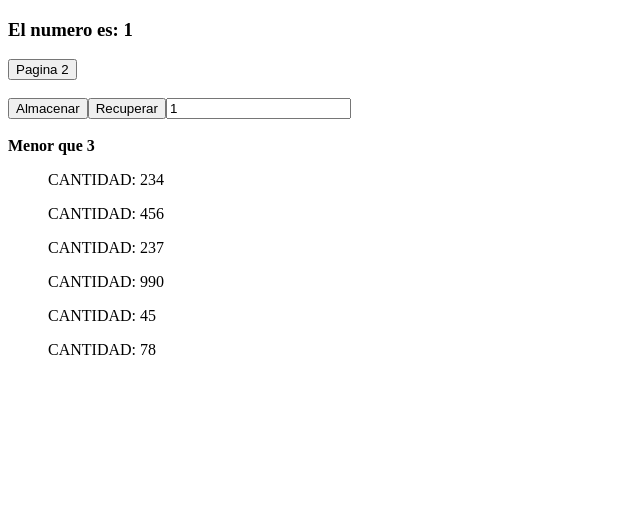
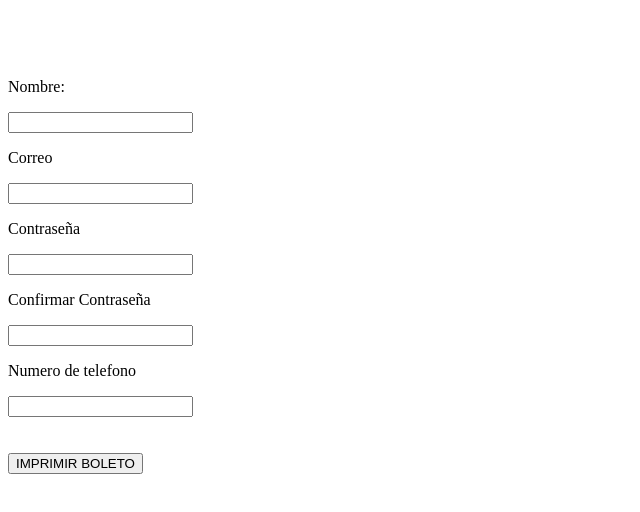
Before and after one commit to ElProgramadorPepitoGrillo/Otra-App, an Angular app in the folder App2/: page / in a window 1280 px wide. Shown: the top 512 px of the page, without its empty margins (0-640 px from the left). Built offline with nearby package versions, Linux system fonts and the light colour scheme.

Commit message:
practica en clases

```diff
--- a/App2/src/app/Components/component1/component1.component.html
+++ b/App2/src/app/Components/component1/component1.component.html
@@ -1,21 +1,16 @@
 
 
-<h3 >El numero es: {{num}}</h3>
-<button (click)="nav()">Pagina 2</button>
 <br><br>
-<button (click)="almacenar()">Almacenar</button>
-<button (click)="recuperar()">Recuperar</button>
+<br>
+<p>Nombre:</p><input  type="text" [(ngModel)]="Nombre"><br>
 
-<input  type="number" [(ngModel)]="num">
+<p>Correo</p>
+<input  type="text" [(ngModel)]="correo"><br>
+<p>Contraseña</p>
+<input  type="text" [(ngModel)]="contrasena"><br>
+<p>Confirmar Contraseña</p>
+<input  type="text" [(ngModel)]="confirmarcontra"><br>
+<P>Numero de telefono</P>
+<input  type="number" [(ngModel)]="telefono"><br>
 <br><br>
-<strong *ngIf="num>3">Mayor que 3</strong>
-<strong *ngIf="num<3">Menor que 3</strong>
-<strong *ngIf="num==3">La cantidad es 3</strong>
-
-<p>{{suma}}</p>
-
-
-
-<div *ngFor="let sueldo of sueldos">
-  <ul>CANTIDAD: {{sueldo}}</ul>
-</div>
+<button (click)="almacenar()" (click)="nav()" >IMPRIMIR BOLETO</button>
--- a/App2/src/app/Components/component1/component1.component.ts
+++ b/App2/src/app/Components/component1/component1.component.ts
@@ -9,29 +9,29 @@ import { Router } from '@angular/router';
 
 
 export class Component1Component implements OnInit {
-  num:number;
-  suma:number
-  result:any
-  sueldos=[234,456,237,990,45,78];//Matriz con NgFor
+
+  Nombre:Text
+  correo:Text
+  contrasena:Text
+  confirmarcontra:Text
+  telefono:number
 
 
   constructor(private router:Router) { }//Navegar
   ngOnInit() {
-    this.num=1;//Muestra al iniciar 1 en num
     localStorage.clear();//Borrar datos en LocalStorge
   }
 
   almacenar(){
-    localStorage.setItem('valor', this.num.toString())
-    localStorage.setItem('CLAVE ','Almacenado')
+    localStorage.setItem('Nombre', this.Nombre.toString())
+    localStorage.setItem('correo', this.correo.toString())
+    localStorage.setItem('contraseña', this.contrasena.toString())
+    localStorage.setItem('confir', this.confirmarcontra.toString())
+    localStorage.setItem('telefono', this.telefono.toString())
+
   }
 
 
-  recuperar(){
-
-    this.result=localStorage.getItem('valor')//Para recuperar un item de valor en localstorge
-    this.suma=2+Number(this.result)
-  }
 
   nav(){
     this.router.navigate(['2'])
--- a/App2/src/app/Components/component2/component2.component.css
+++ b/App2/src/app/Components/component2/component2.component.css
@@ -0,0 +1,12 @@
+h1{
+    text-align: left;
+    color: #613659;
+}
+h2{
+    text-align: left;
+    color:#C197D2 ;
+}
+h3{
+    text-align: left;
+    color: #D3B1C2;
+}
--- a/App2/src/app/Components/component2/component2.component.html
+++ b/App2/src/app/Components/component2/component2.component.html
@@ -1,6 +1,13 @@
-<p>
-  component2 works!
-</p>
+<h1 font>Boleto</h1>
 
-<button (click)="recuperar()">Recuperar</button>
-<p>{{suma}}</p>
+<img src="https://upload.wikimedia.org/wikipedia/commons/thumb/d/d0/QR_code_for_mobile_English_Wikipedia.svg/1200px-QR_code_for_mobile_English_Wikipedia.svg.png" width="30%" height="30%"
+>
+
+<h2>Nombre</h2>
+<h3>{{Nombre}}</h3>
+<br><br>
+
+<h3>{{correo}}</h3>
+<br><br>
+
+<h3>{{telefono}}</h3>
--- a/App2/src/app/Components/component2/component2.component.ts
+++ b/App2/src/app/Components/component2/component2.component.ts
@@ -8,14 +8,21 @@ import { Component, OnInit } from '@angular/core';
 export class Component2Component implements OnInit {
 
   constructor() { }
- suma:any
- result:any
+  Nombre:any
+  correo:any
+  contraseña:any
+  confirmarcontra:any
+  telefono:any
   ngOnInit() {
+    this.recuperar()
   }
 
   recuperar(){
+    this.Nombre= localStorage.getItem('Nombre')
+    this.correo= localStorage.getItem('correo')
+    this.contraseña= localStorage.getItem('contraseña')
+    this.confirmarcontra= localStorage.getItem('confir' )
+    this.telefono= localStorage.getItem('telefono')
 
-    this.result=localStorage.getItem('valor')//Para recuperar un item
-    this.suma=2+Number(this.result)
   }
 }
```
